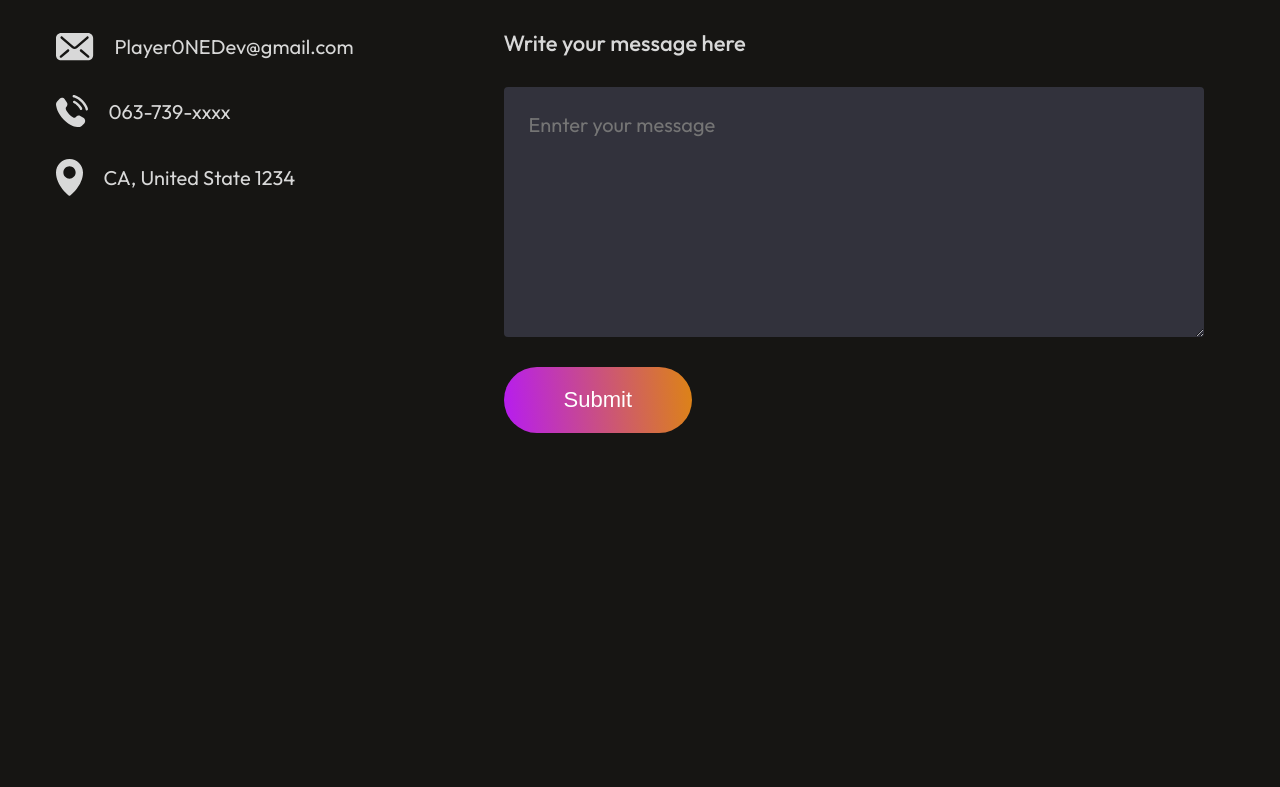
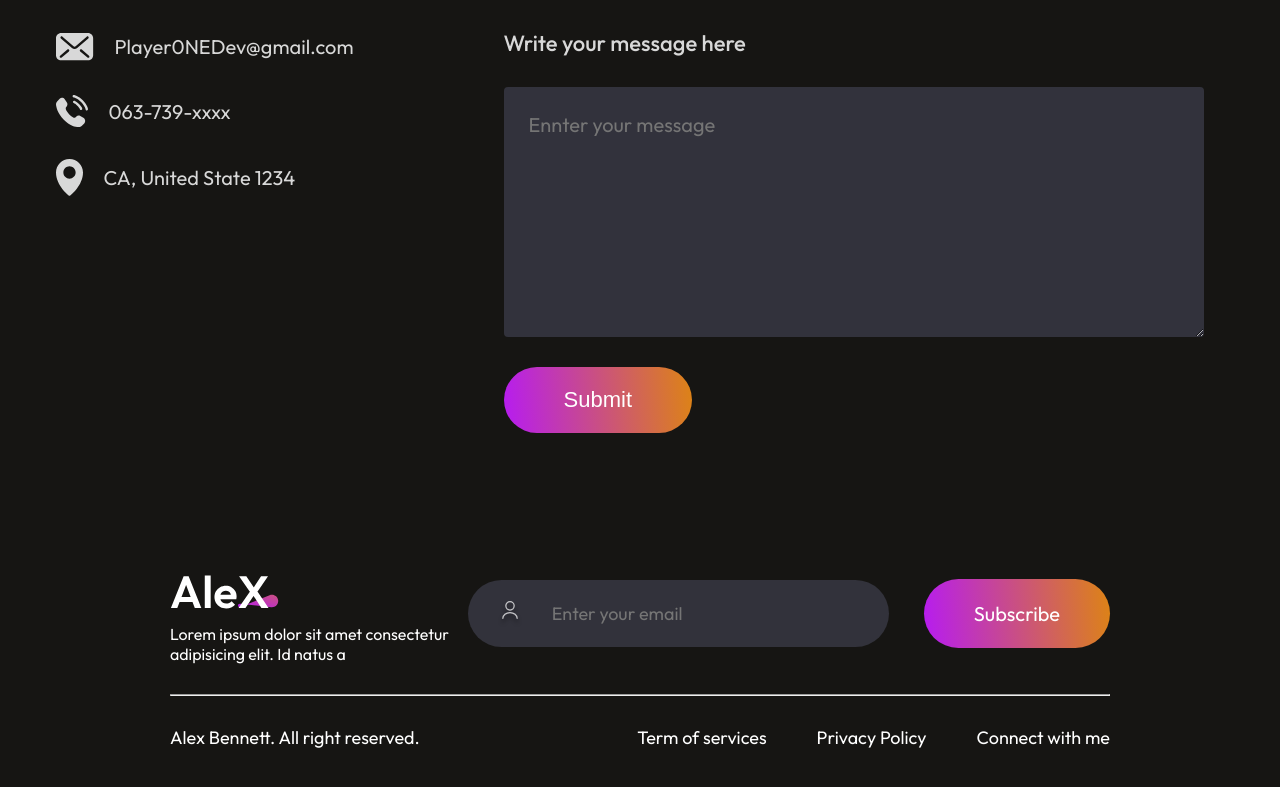
Before and after one commit to playerwave/ResposivePortfolio, a React (Vite) app: page / in a window 1280 px wide. Shown: the part 5617-6404 px from the top of the page. Before the commit the page ends 6100 px from the top, so only its background shows below. Built offline with nearby package versions, Linux system fonts and the light colour scheme.

Commit message:
Create Footer

```diff
--- a/src/App.jsx
+++ b/src/App.jsx
@@ -4,6 +4,7 @@
 import Services from "./Component/Services/Services";
 import MyWork from "./Component/MyWork/MyWork";
 import Contact from "./Component/Contact/Contact";
+import Footer from "./Component/Footer/Footer";
 
 function App() {
   return (
@@ -14,6 +15,7 @@
       <Services></Services>
       <MyWork></MyWork>
       <Contact></Contact>
+      <Footer></Footer>
     </>
   );
 }
--- /dev/null
+++ b/src/Component/Footer/Footer.css
@@ -0,0 +1,70 @@
+.footer {
+  margin: 50px 170px;
+  display: flex;
+  flex-direction: column;
+  gap: 30px;
+}
+
+.footer-top {
+  display: flex;
+  justify-content: space-between;
+}
+
+footer-top-left p {
+  font-size: 20px;
+  max-width: 400px;
+}
+
+.footer-top-right {
+  display: flex;
+  align-items: center;
+  gap: 35px;
+}
+
+.footer-email-input {
+  display: flex;
+  gap: 30px;
+  padding: 20px 30px;
+  border-radius: 50px;
+  background: #32323b;
+  padding-right: 80px;
+}
+
+.footer-email-input input {
+  outline: none;
+  border: none;
+  background: transparent;
+  color: #a0a0a0;
+  font-family: Outfit;
+  font-size: 18px;
+}
+
+.footer-subscribe {
+  font-size: 20px;
+  padding: 22px 50px;
+  border-radius: 50px;
+  background: linear-gradient(264deg, #df8909 -5.09%, #b415ff 106.28%);
+  cursor: pointer;
+  transition: 0.3s;
+}
+
+.footer-bottom {
+  display: flex;
+  justify-content: space-between;
+  font-size: 18px;
+}
+
+.footer-bottom-right {
+  display: flex;
+  gap: 50px;
+  margin-bottom: 50px;
+}
+
+.footer-email-input:hover {
+  border: 2px solid white;
+}
+
+.footer-subscribe:hover {
+  transform: scale(1.1);
+  transition: 0.3s;
+}
--- /dev/null
+++ b/src/Component/Footer/Footer.jsx
@@ -0,0 +1,36 @@
+import footer_logo from "../../assets/footer_logo.svg";
+import user_icon from "../../assets/user_icon.svg";
+import "./Footer.css";
+
+function Footer() {
+  return (
+    <div className="footer">
+      <div className="footer-top">
+        <div className="footer-top-left">
+          <img src={footer_logo} alt="" />
+          <p>
+            Lorem ipsum dolor sit amet consectetur adipisicing elit. Id natus a
+          </p>
+        </div>
+        <div className="footer-top-right">
+          <div className="footer-email-input">
+            <img src={user_icon} alt="" />
+            <input type="email" placeholder="Enter your email" />
+          </div>
+          <div className="footer-subscribe">Subscribe</div>
+        </div>
+      </div>
+      <hr />
+      <div className="footer-bottom">
+        <p className="footer-bottom-left">Alex Bennett. All right reserved.</p>
+        <div className="footer-bottom-right">
+          <p>Term of services</p>
+          <p>Privacy Policy</p>
+          <p>Connect with me</p>
+        </div>
+      </div>
+    </div>
+  );
+}
+
+export default Footer;
```
